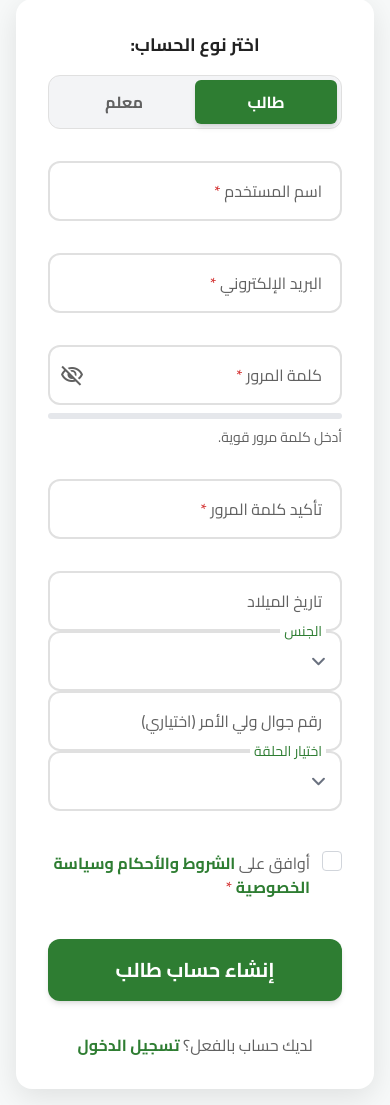
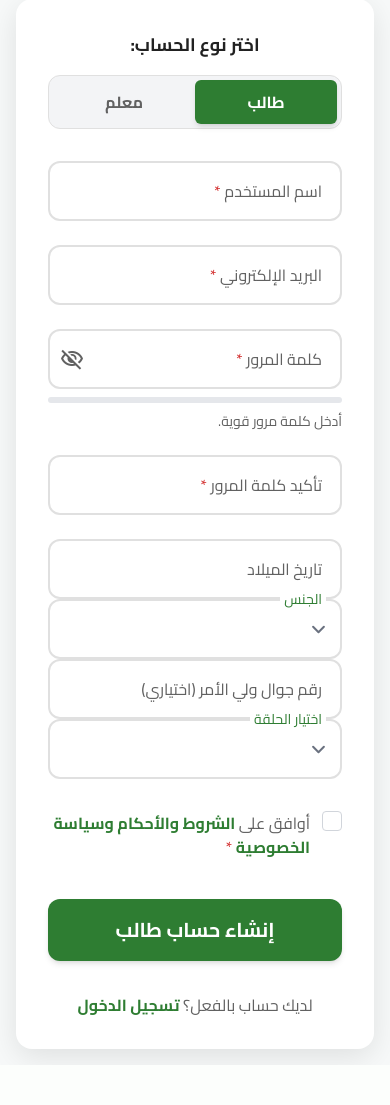
Before and after one commit to muhammednelshazly/Qurantahfiz, a Django app: page /accounts/register/ in a window 390 px wide. Shown: the part 237-1342 px from the top of the page. After the commit the page ends 1302 px from the top, so only its background shows below. Run offline with Django 5.2, Linux system fonts and the light colour scheme; some libraries are stand-ins or nearby versions.

Commit message:
Update register.html

```diff
--- a/templates/accounts/register.html
+++ b/templates/accounts/register.html
@@ -92,7 +92,7 @@
 
         <input type="hidden" name="role" id="register-role" value="student" />
 
-        <div class="grid grid-cols-1 md:grid-cols-2 md:gap-x-8 gap-y-8">
+        <div class="grid grid-cols-1 md:grid-cols-2 md:gap-x-8 gap-y-6 md:gap-y-8">
 
           <div class="form-input-group">
             <input id="username" name="username" type="text" placeholder="اسم المستخدم" required
@@ -129,8 +129,9 @@
             <label for="password2">تأكيد كلمة المرور <span class="text-error">*</span></label>
           </div>
 
-          <div id="role-specific-fields" class="sm:block md:contents">
-            <div data-role-fields="teacher" class="sm:block md:contents hidden">
+          <div id="role-specific-fields">
+
+            <div data-role-fields="teacher" class="hidden">
               <div class="form-input-group md:col-span-2">
                 <input id="institution" name="institution" type="text" placeholder="المؤسسة / الجهة (اختياري)"
                        class="form-input w-full px-4 py-3.5 rounded-lg bg-transparent border-2 border-border-light dark:border-border-dark focus:outline-none focus:ring-0 focus:border-primary placeholder-transparent text-lg"/>
@@ -164,7 +165,7 @@
               </div>
             </div>
 
-            <div data-role-fields="student" class="sm:block md:contents">
+            <div data-role-fields="student" class="contents">
               <div class="form-input-group">
                 <input id="birth_date" name="birth_date" type="text" placeholder="تاريخ الميلاد"
                        onfocus="(this.type='date')" onblur="(this.type='text')"
@@ -188,7 +189,6 @@
                 <label for="guardian_phone">رقم جوال ولي الأمر (اختياري)</label>
               </div>
 
-              <!-- التعديل هنا فقط -->
               <div class="form-input-group col-span-2 md:col-span-2">
                 <select id="halaqa" name="halaqa"
                         class="form-input w-full px-4 py-3.5 rounded-lg bg-transparent border-2 border-border-light dark:border-border-dark focus:outline-none focus:ring-0 focus:border-primary text-lg">
@@ -227,7 +227,6 @@
           </div>
         </div>
 
-        <!-- رسائل Django -->
         {% if messages %}
           <div class="mt-6 space-y-2">
             {% for message in messages %}
@@ -279,8 +278,13 @@
     const roleButtons  = roleSelector.querySelectorAll('button');
     const roleInput    = document.getElementById('register-role');
 
+    const teacherWrap  = document.querySelector('[data-role-fields="teacher"]');
+    const studentWrap  = document.querySelector('[data-role-fields="student"]');
+
     function setRole(role){
+      const isTeacher = role === 'teacher';
       roleInput.value = role;
+
       roleButtons.forEach(btn=>{
         const on = btn.dataset.role===role;
         btn.classList.toggle('bg-primary', on);
@@ -289,12 +293,21 @@
         btn.classList.toggle('text-text-muted-light', !on);
         btn.classList.toggle('dark:text-text-muted-dark', !on);
       });
-      document.querySelector('[data-role-fields="teacher"]').classList.toggle('hidden', role!=='teacher');
-      document.querySelector('[data-role-fields="student"]').classList.toggle('hidden', role!=='student');
-      document.getElementById('form-title').textContent = (role==='teacher') ? 'إنشاء حساب معلم' : 'إنشاء حساب طالب';
-      document.getElementById('form-subtitle').textContent = (role==='teacher') ? 'أكمل بياناتك لتقديم طلب الانضمام كمعلم' : 'أكمل بياناتك للانضمام كطالب';
-      document.getElementById('submit-button').textContent = (role==='teacher') ? 'إنشاء حساب معلم' : 'إنشاء حساب طالب';
+
+      teacherWrap.classList.toggle('hidden', !isTeacher);
+      studentWrap.classList.toggle('hidden',  isTeacher);
+
+      teacherWrap.classList.toggle('contents', isTeacher);
+      teacherWrap.classList.toggle('block',   !isTeacher);
+
+      studentWrap.classList.toggle('contents', !isTeacher);
+      studentWrap.classList.toggle('block',     isTeacher);
+
+      document.getElementById('form-title').textContent     = isTeacher ? 'إنشاء حساب معلم' : 'إنشاء حساب طالب';
+      document.getElementById('form-subtitle').textContent  = isTeacher ? 'أكمل بياناتك لتقديم طلب الانضمام كمعلم' : 'أكمل بياناتك للانضمام كطالب';
+      document.getElementById('submit-button').textContent  = isTeacher ? 'إنشاء حساب معلم' : 'إنشاء حساب طالب';
     }
+
     roleButtons.forEach(btn => btn.addEventListener('click', ()=>setRole(btn.dataset.role)));
     setRole('student'); // الافتراضي
 
```
